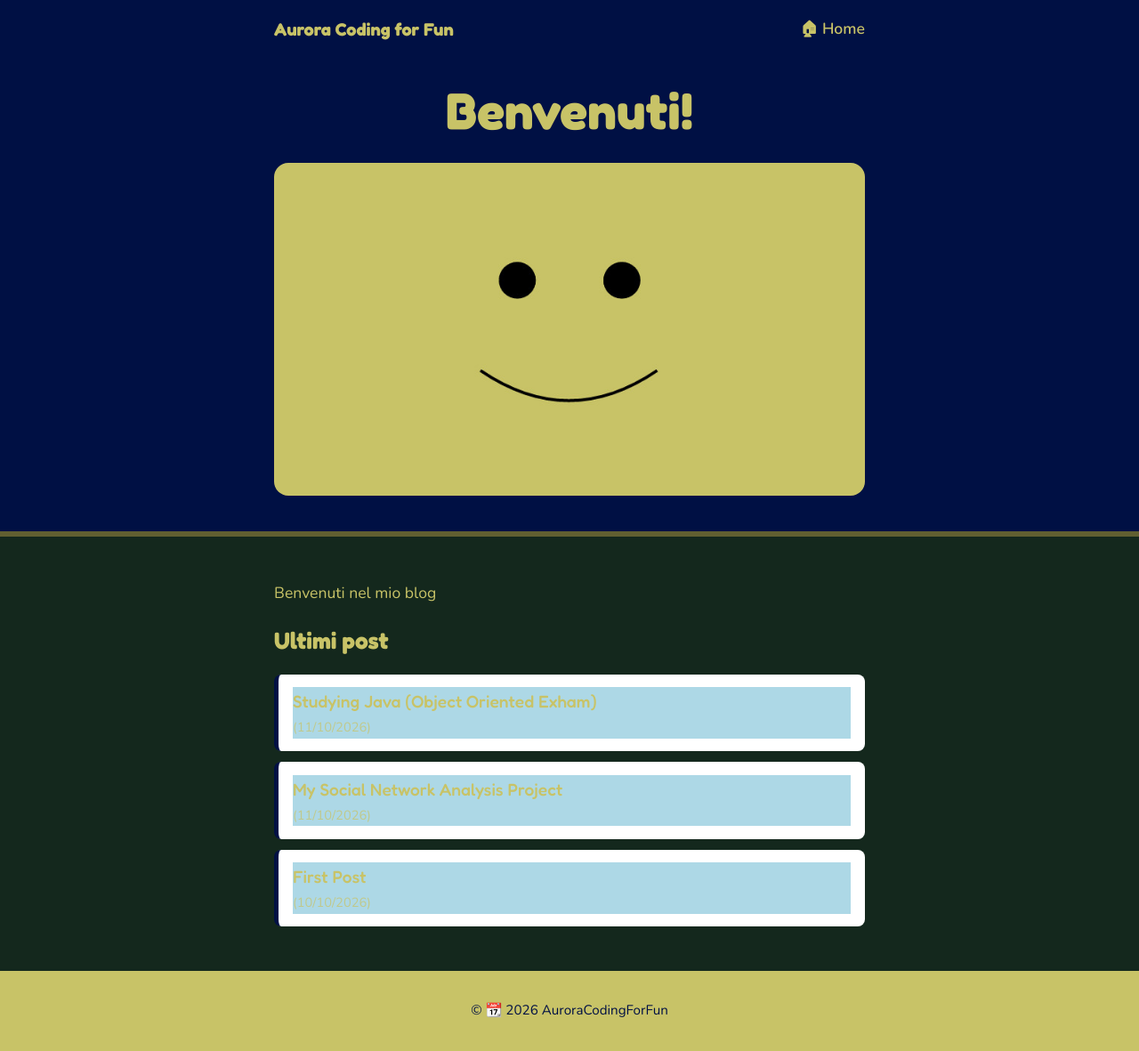
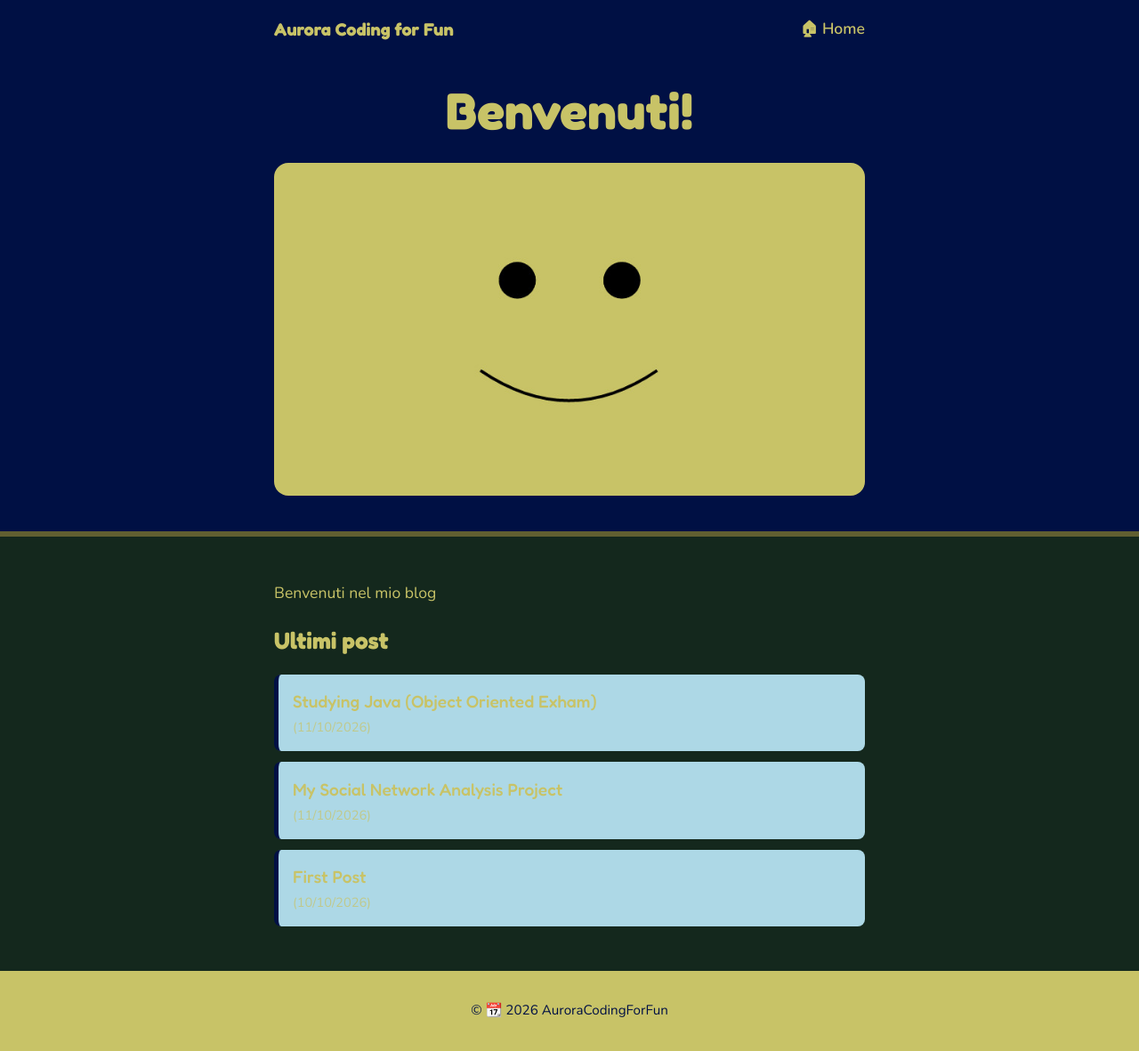
Before and after one commit to AuroraCodingForFun/BlogSite, a Jekyll site: the page built from index.md, in a window 1280 px wide. Shown: the whole page at 89% size. Built offline with Jekyll 4.4.1, drawn with Linux system fonts in a browser that asks for light colours.

Commit message:
Change list item style for post list

```diff
--- a/index.md
+++ b/index.md
@@ -17,8 +17,8 @@ Benvenuti nel mio blog
 <ul class="post-list">
 
   {% for post in site.posts %}
-    <li>
-      <div style=" background-color: lightblue">
+    <li style=" background-color: lightblue">
+      <div>
         <a href="{{ post.url | relative_url }}">{{ post.title }}</a>
         <small>({{ post.date | date: "%d/%m/%Y" }})</small>
       </div>
```
